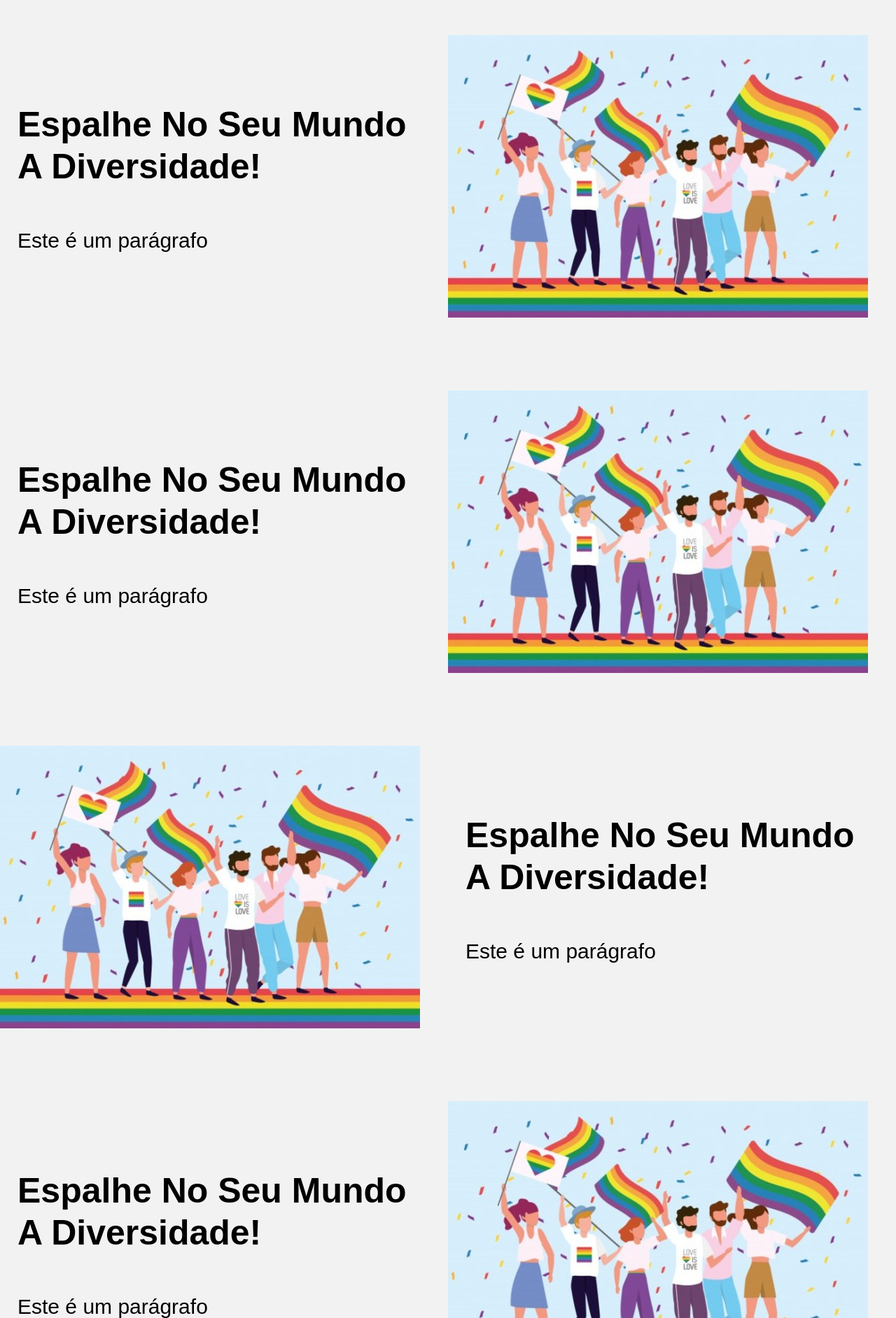
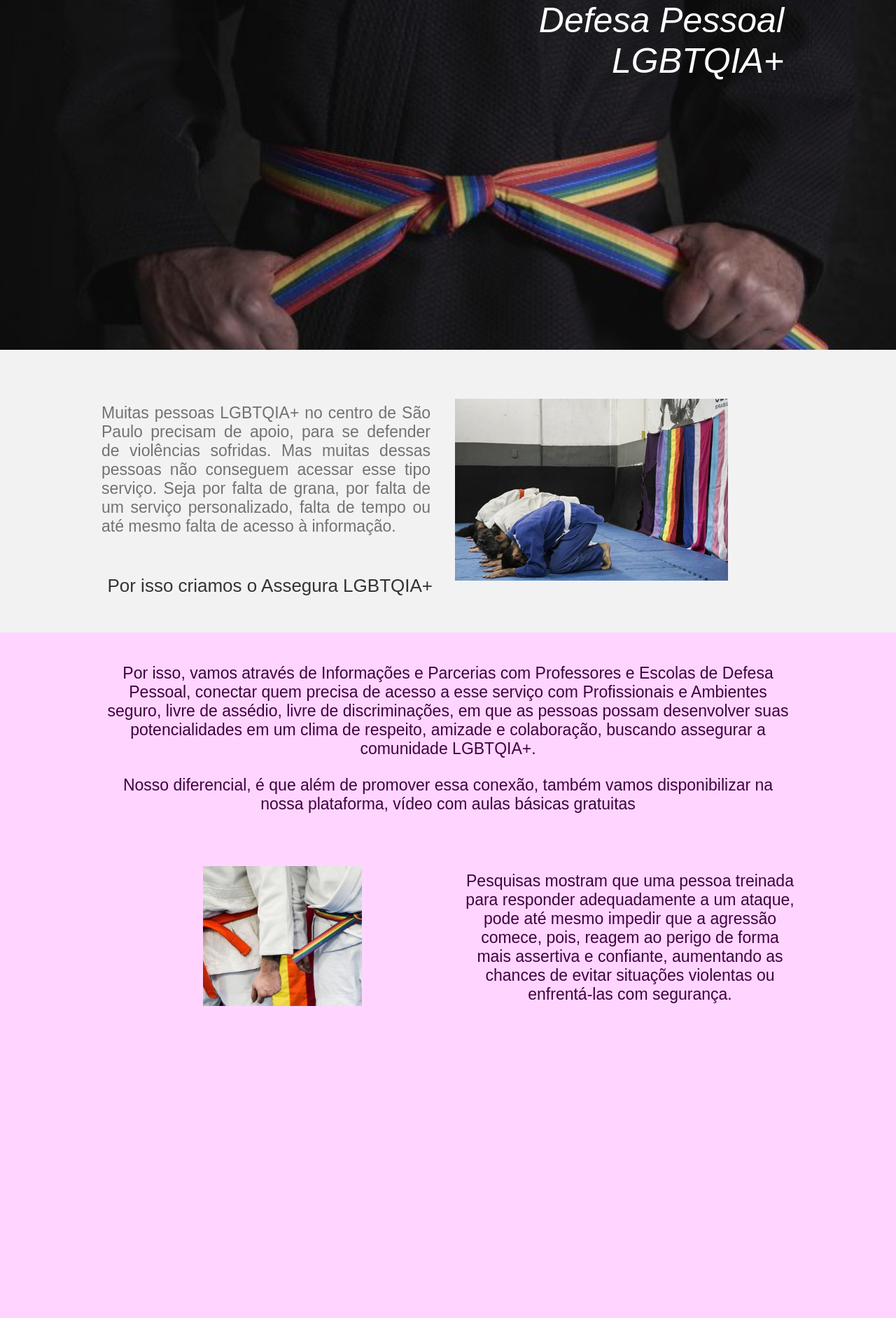
Before and after one commit to squad4spm/AsseguraLGBTQIA, a PHP site: page /Projeto_Assegura/defesaPesssoal.html in a window 1280 px wide. Shown: the part 100-1984 px from the top of the page at 70% size. After the commit the page ends 1538 px from the top, so only its background shows below. Run offline with PHP 8.4, Linux system fonts and the light colour scheme; some libraries are stand-ins or nearby versions.

Commit message:
Pagina Defesa Pessoal

```diff
--- a/Projeto_Assegura/_css/index.css
+++ b/Projeto_Assegura/_css/index.css
@@ -6,6 +6,27 @@
   box-sizing: border-box;
   font-family: Arial, Helvetica, sans-serif;
 }
+/*primeira sectiom com imagem de fundo*/
+.jumbotron {
+  background-image: url("../_img/faixa-da-resistencia-kimono-696x446.jpg");
+  background-position:center;
+  background-repeat: no-repeat;
+  background-size: cover;
+  object-fit: cover;
+  height: 500px;
+}
+.jumbotron p{
+
+  position: relative;
+  text-align: right;
+  color: white;
+  right: 160px;
+  font-size: 50px;
+  font-family: Arial, Helvetica, sans-serif;
+  font-style: italic;
+
+}
+/*final da edição da section*/
 body{
   background: #f2f2f2;
 }
@@ -292,6 +313,58 @@ p{
     flex-wrap: wrap;
     justify-content: space-around;
 }
+
+/*inicio mudanças implementadas */
+.primeiraClass div p{
+  color: #727272;
+  font-size: 23px;
+  text-align: justify;
+  flex-wrap: wrap;
+  box-sizing: border-box;
+}
+.primeiraClass div h3{
+  color: #333333;
+  font-weight: 520;
+  text-align: right;
+  font-size: 26px;
+  margin-right: 22px;
+  flex-wrap: wrap;
+  box-sizing: border-box;
+}
+
+.primeiraClass div img {
+  height: 360px;
+  margin-left: 10px;
+  flex-wrap: wrap;
+  box-sizing: border-box;
+}
+
+.segundaClass {
+  background-color: #FFD5FF;
+}
+
+.segundaClass{
+  display: flex;
+  align-items: center;
+  flex-wrap: wrap;
+  justify-content: space-around;
+}
+.segundaClass div p{
+  color: #400040;
+  font-size: 23px;
+  text-align: center;
+}
+.segundaClass div img{
+  height: 300px;
+  margin-left: 170px;
+  flex-wrap: wrap;
+  box-sizing: border-box;
+}
+.fonteDois div p{
+  font-weight: 7000px;
+}
+
+/*fim mudanças implementadas*/
 .col-2{
     flex-basis: 50%;
     min-width: 500px;
--- a/Projeto_Assegura/defesaPesssoal.html
+++ b/Projeto_Assegura/defesaPesssoal.html
@@ -51,6 +51,45 @@
 </nav>
 
 <!--final do menu-->
+<div class="jumbotron card card-image  d-block">
+    <p class="mx-2 mb-4">Defesa Pessoal <br> LGBTQIA+</p>
+
+</div>
+
+<section class="container primeiraClass">
+    <div class="col-2">
+        <p>Muitas pessoas LGBTQIA+ no centro de São Paulo precisam de apoio, para se defender de violências sofridas. Mas muitas dessas pessoas não conseguem acessar esse tipo serviço. Seja por falta de grana, por falta de um serviço personalizado, falta de tempo ou até mesmo falta de acesso à informação.</p>
+        <h3><br>Por isso criamos o Assegura LGBTQIA+ </h3>
+    </div>
+    <div class="col-2">
+        <img src="./_img/Defesa.png" class="img-fluid"/>
+    </div>
+</section>
+<section class="container-fluid segundaClass">
+    <div class="container">
+    <div class="col-2">
+        <p>Por isso, vamos através de Informações e Parcerias com Professores e Escolas de Defesa Pessoal, conectar quem precisa de acesso a esse serviço com Profissionais e Ambientes seguro, livre de assédio, livre de discriminações, em que as pessoas possam desenvolver suas potencialidades em um clima de respeito, amizade e colaboração, buscando assegurar a comunidade LGBTQIA+.</p>
+        <p>Nosso diferencial, é que além de promover essa conexão, também vamos disponibilizar na nossa plataforma, vídeo com aulas básicas gratuitas </p>
+    </div>
+    <div class="segundaClass fonteDois">
+        <div class="col-2">
+            <img src="./_img/Defesa_Pessoal.png">
+        </div>
+        <div class="col-2">
+            <p>Pesquisas mostram que uma pessoa treinada para responder adequadamente a um ataque, pode até mesmo impedir que a agressão comece, pois, reagem ao perigo de forma mais assertiva e confiante, aumentando as chances de evitar situações violentas ou enfrentá-las com segurança. </p>
+        </div>
+    </div>
+</div>
+</section>
+
+
+
+
+
+
+
+
+<!--
 
 
 <div class="primeiraClass">
@@ -108,7 +147,7 @@
             </div>
         </div>
     </div>
-</div>
+</div> -->
 <script>
     $('.icon').click(function () {
         $('span').toggleClass("cancel");
```
Also changed, not shown: Projeto_Assegura/_img/Defesa.png (added), Projeto_Assegura/_img/Defesa_Pessoal.png (added), Projeto_Assegura/_img/faixa-da-resistencia-kimono-696x446.jpg (added).
